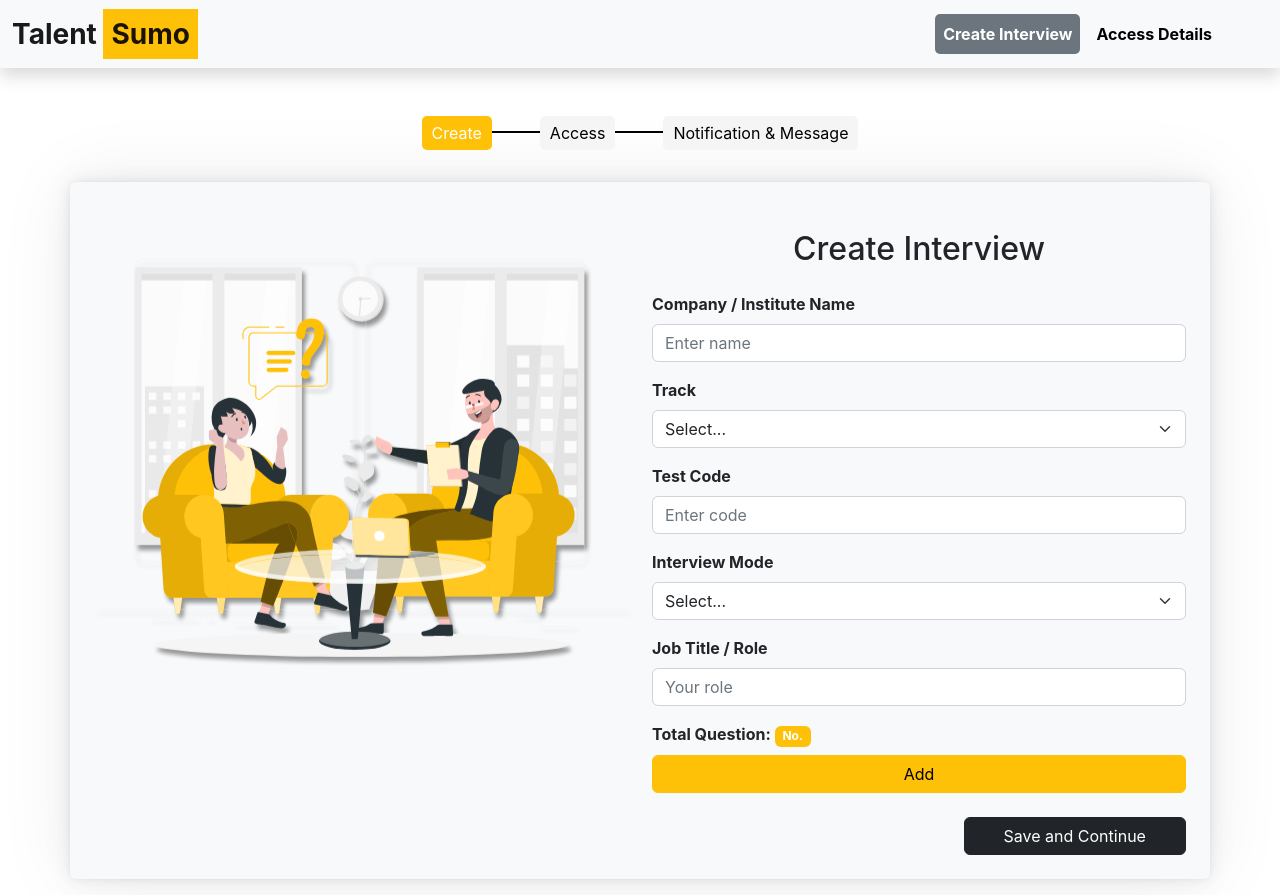
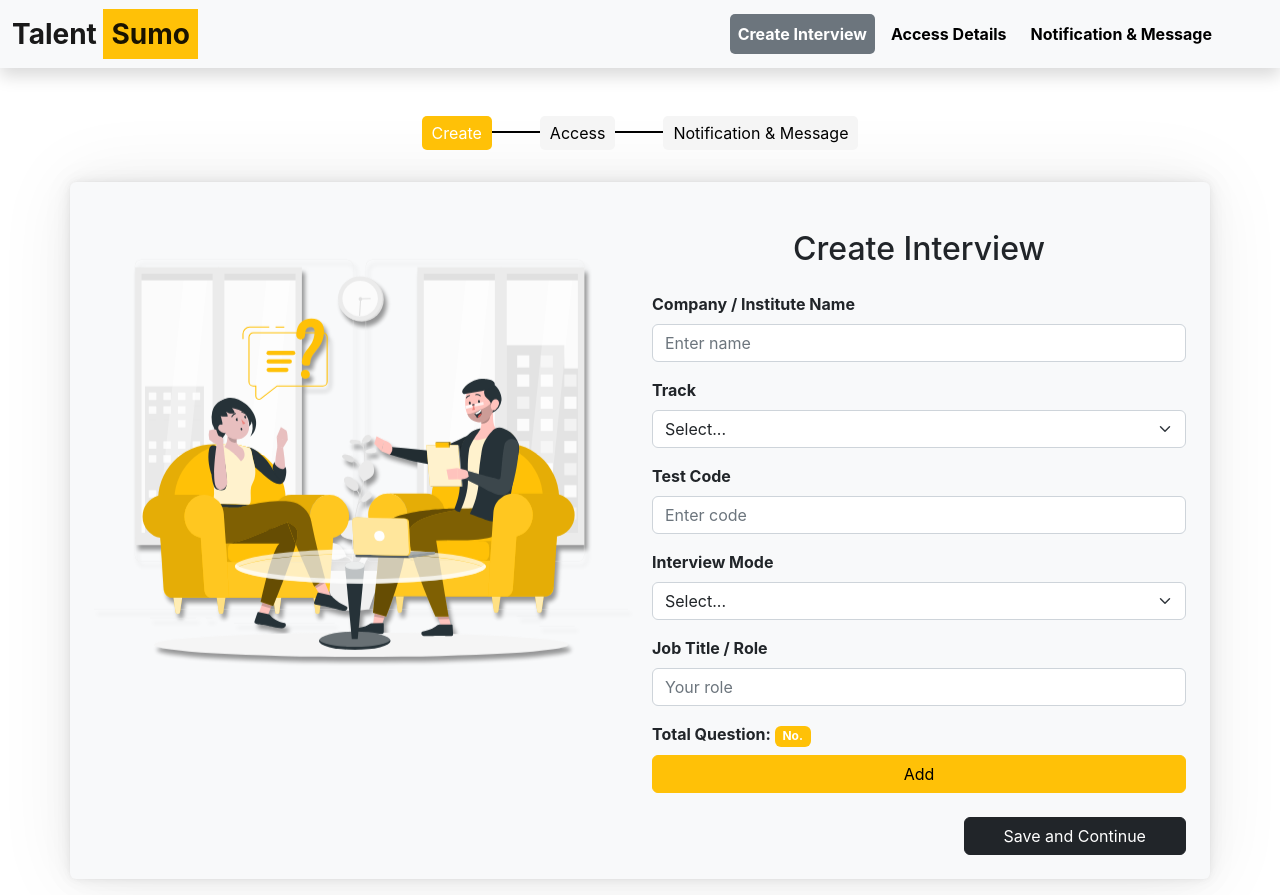
Before and after one commit to ayushjain27/talent-sumo-1, a React (Create React App) app: page / in a window 1280 px wide. Built offline with nearby package versions, Linux system fonts and the light colour scheme; the HTML template or start-up script is replaced by a standard one.

Commit message:
Add new link

```diff
--- a/src/Components/Navbar/Navbar.jsx
+++ b/src/Components/Navbar/Navbar.jsx
@@ -31,6 +31,9 @@ const Navbar = () => {
                             <li className="nav-item">
                                 <NavLink onClick={handleClick} className="nav-link" to="/access">Access Details</NavLink>
                             </li>
+                            <li className="nav-item">
+                                <NavLink onClick={handleClick} className="nav-link" to="/notification">Notification & Message</NavLink>
+                            </li>
                         </ul>
                     </div>
                 </div>
```
